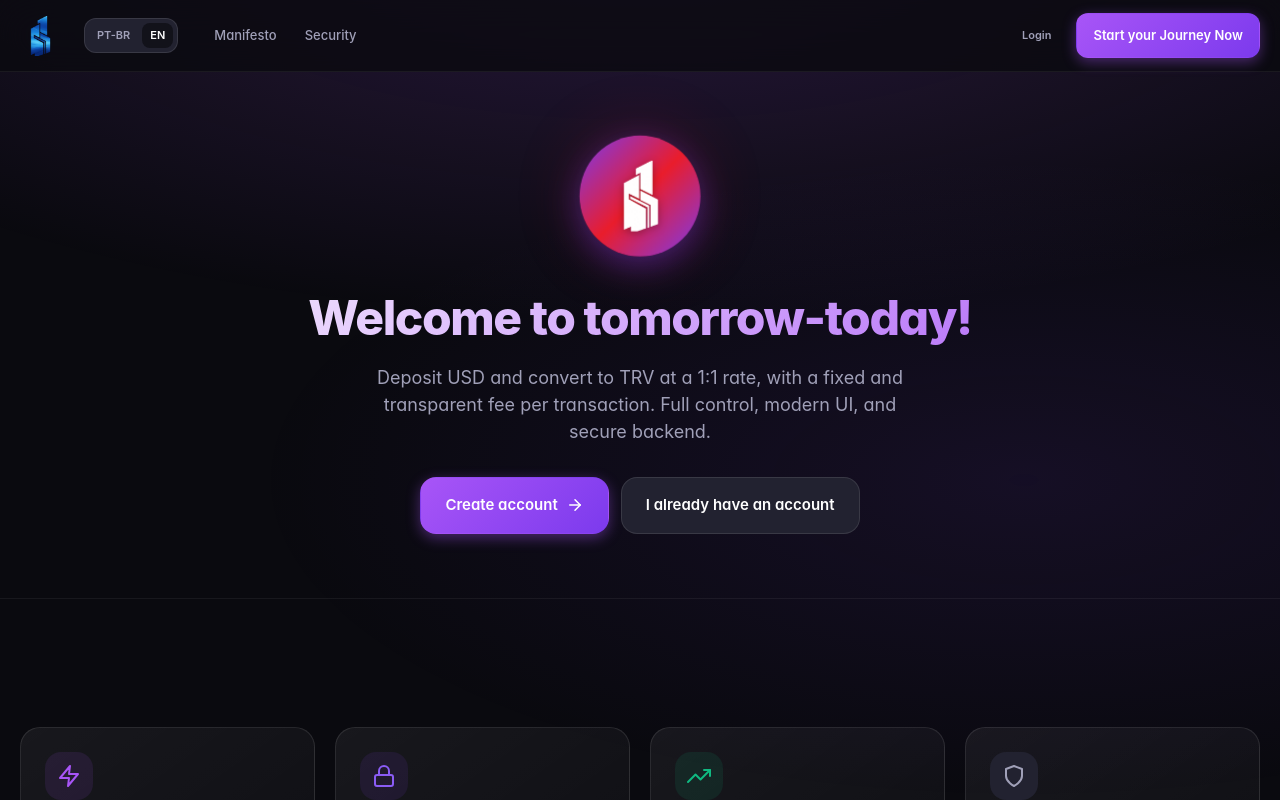
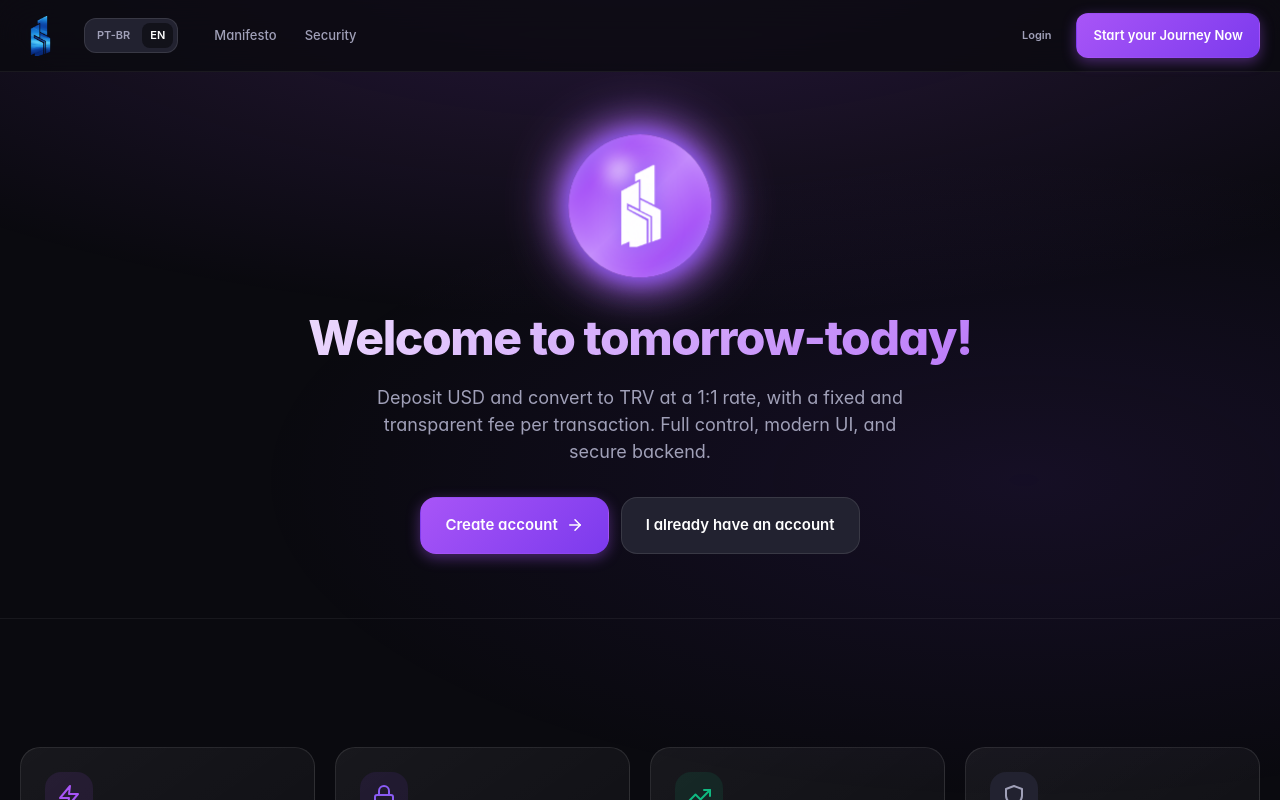
Before and after one commit to RennAraujo/Trenvus, a React app in the folder frontend/: page / in a window 1280 px wide. Shown: the top 800 px of the page. Built offline with nearby package versions, Linux system fonts and the light colour scheme; no server answers; the HTML template or start-up script is replaced by a standard one.

Commit message:
feat: update hero logo with purple neon glow effect

```diff
--- a/frontend/src/pages/Landing.tsx
+++ b/frontend/src/pages/Landing.tsx
@@ -93,38 +93,60 @@ export function Landing() {
       <main>
         <section className="hero">
           <div className="container">
-            {/* Logo Hero */}
+            {/* Logo Hero - Efeito Roxo Neon Pulsante */}
             <div style={{
               display: 'flex',
               justifyContent: 'center',
               marginBottom: 32
             }}>
               <div style={{
-                width: 120,
-                height: 120,
+                width: 140,
+                height: 140,
                 borderRadius: '50%',
-                background: 'linear-gradient(135deg, #7C3AED 0%, #EA1D2C 50%, #7C3AED 100%)',
+                background: 'linear-gradient(135deg, #8B5CF6 0%, #A855F7 25%, #C084FC 50%, #A855F7 75%, #8B5CF6 100%)',
                 display: 'flex',
                 alignItems: 'center',
                 justifyContent: 'center',
-                boxShadow: '0 8px 32px rgba(124, 58, 237, 0.4), 0 0 64px rgba(234, 29, 44, 0.2)',
-                animation: 'pulse 2s ease-in-out infinite',
+                boxShadow: '0 0 20px #8B5CF6, 0 0 40px #A855F7, 0 0 60px #C084FC, inset 0 0 20px rgba(255,255,255,0.2)',
+                animation: 'neonPulse 1.5s ease-in-out infinite',
+                position: 'relative',
+                overflow: 'hidden',
               }}>
+                {/* Brilho interno */}
+                <div style={{
+                  position: 'absolute',
+                  top: '10%',
+                  left: '20%',
+                  width: '30%',
+                  height: '30%',
+                  borderRadius: '50%',
+                  background: 'radial-gradient(circle, rgba(255,255,255,0.8) 0%, transparent 70%)',
+                  filter: 'blur(8px)',
+                }} />
+
                 <img
                   src={brandLogo}
                   alt="TRENVUS"
                   style={{
-                    width: 70,
-                    height: 70,
-                    filter: 'brightness(0) invert(1) drop-shadow(0 2px 4px rgba(0,0,0,0.3))'
+                    width: 80,
+                    height: 80,
+                    filter: 'brightness(0) invert(1) drop-shadow(0 0 10px rgba(139, 92, 246, 0.8))',
+                    position: 'relative',
+                    zIndex: 1,
                   }}
                 />
               </div>
             </div>
             <style>{`
-              @keyframes pulse {
-                0%, 100% { transform: scale(1); box-shadow: 0 8px 32px rgba(124, 58, 237, 0.4), 0 0 64px rgba(234, 29, 44, 0.2); }
-                50% { transform: scale(1.05); box-shadow: 0 12px 40px rgba(124, 58, 237, 0.5), 0 0 80px rgba(234, 29, 44, 0.3); }
+              @keyframes neonPulse {
+                0%, 100% {
+                  transform: scale(1);
+                  box-shadow: 0 0 20px #8B5CF6, 0 0 40px #A855F7, 0 0 60px #C084FC, inset 0 0 20px rgba(255,255,255,0.2);
+                }
+                50% {
+                  transform: scale(1.08);
+                  box-shadow: 0 0 30px #8B5CF6, 0 0 60px #A855F7, 0 0 90px #C084FC, 0 0 120px #E9D5FF, inset 0 0 30px rgba(255,255,255,0.3);
+                }
               }
             `}</style>
 
```
